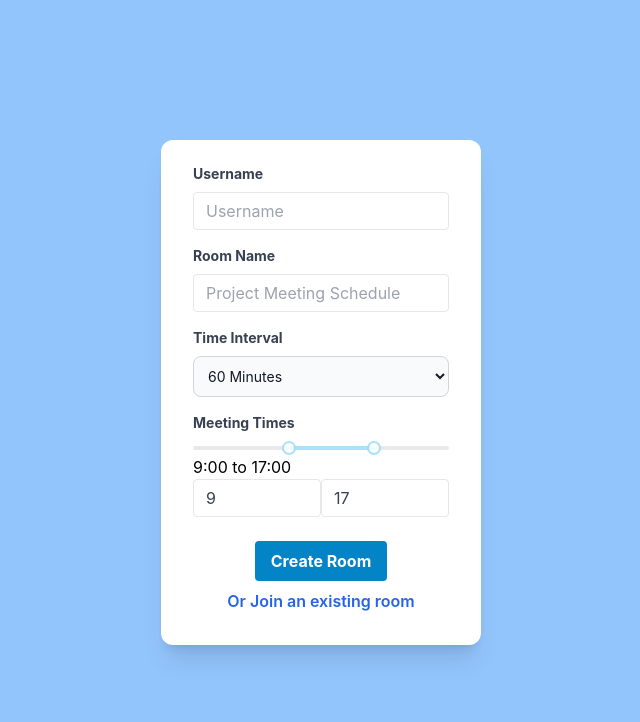
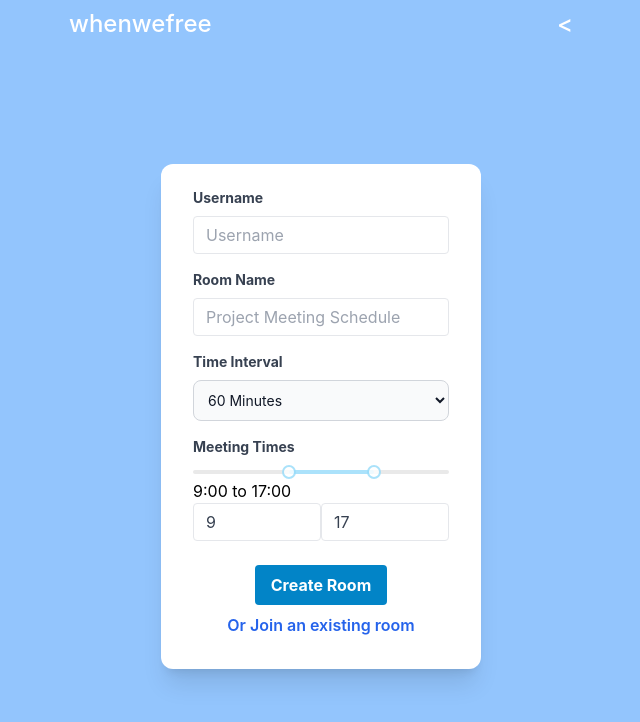
Before and after one commit to abaheer/meeting-time-finder, a React (Vite) app in the folder client/: page /create in a window 1280 px wide. Shown: the top 722 px of the page, without its empty margins (319-959 px from the left). Built offline with nearby package versions, Linux system fonts and the light colour scheme.

Commit message:
Update formatting

```diff
--- a/client/src/pages/calender/calendar.jsx
+++ b/client/src/pages/calender/calendar.jsx
@@ -108,13 +108,13 @@ export const Calendar = (props) => {
   };
 
   return (
-    <div className="h-screen flex flex-col">
-      <nav className="text-white font-medium p-2 text-2xl w-screen">
+    <div className="h-screen flex flex-col items-center">
+      <nav className="text-white font-medium p-2 text-2xl w-[600px]">
         <Link to="/">
-          <h1 className="ml-10 text-right float-left">whenwefree</h1>
+          <h1 className="text-right float-left">whenwefree</h1>
         </Link>
         <Link to="/">
-          <h1 className="mr-10 text-right float-right">{`<`}</h1>
+          <h1 className="text-right float-right">{`<`}</h1>
         </Link>
       </nav>
 
--- a/client/src/pages/create-room/create-room.jsx
+++ b/client/src/pages/create-room/create-room.jsx
@@ -68,6 +68,15 @@ export const CreateRoom = () => {
   };
 
   return (
+    <div className="h-screen flex flex-col items-center">
+      <nav className="text-white font-medium p-2 text-2xl w-[600px]">
+        <Link to="/">
+          <h1 className="ml-10 text-right float-left">whenwefree</h1>
+        </Link>
+        <Link to="/">
+          <h1 className="mr-10 text-right float-right">{`<`}</h1>
+        </Link>
+      </nav>
       <div className="w-screen h-screen flex items-center justify-center">
         <div className="w-full max-w-xs justify-center">
           <form
@@ -200,5 +209,6 @@ export const CreateRoom = () => {
           </form>
         </div>
       </div>
+    </div>
   );
 };
--- a/client/src/pages/create-room/join-room.jsx
+++ b/client/src/pages/create-room/join-room.jsx
@@ -44,6 +44,15 @@ export const JoinRoom = () => {
   };
 
   return (
+    <div className="h-screen flex flex-col items-center">
+      <nav className="text-white font-medium p-2 text-2xl w-[600px]">
+        <Link to="/">
+          <h1 className="ml-10 text-right float-left">whenwefree</h1>
+        </Link>
+        <Link to="/">
+          <h1 className="mr-10 text-right float-right">{`<`}</h1>
+        </Link>
+      </nav>
       <div className="w-screen h-screen flex items-center justify-center">
         <div className="w-full max-w-xs justify-center">
           <form
@@ -117,5 +126,6 @@ export const JoinRoom = () => {
           </form>
         </div>
       </div>
+    </div>
   );
 };
```
Lines whose indentation alone changed are shown as unchanged.
